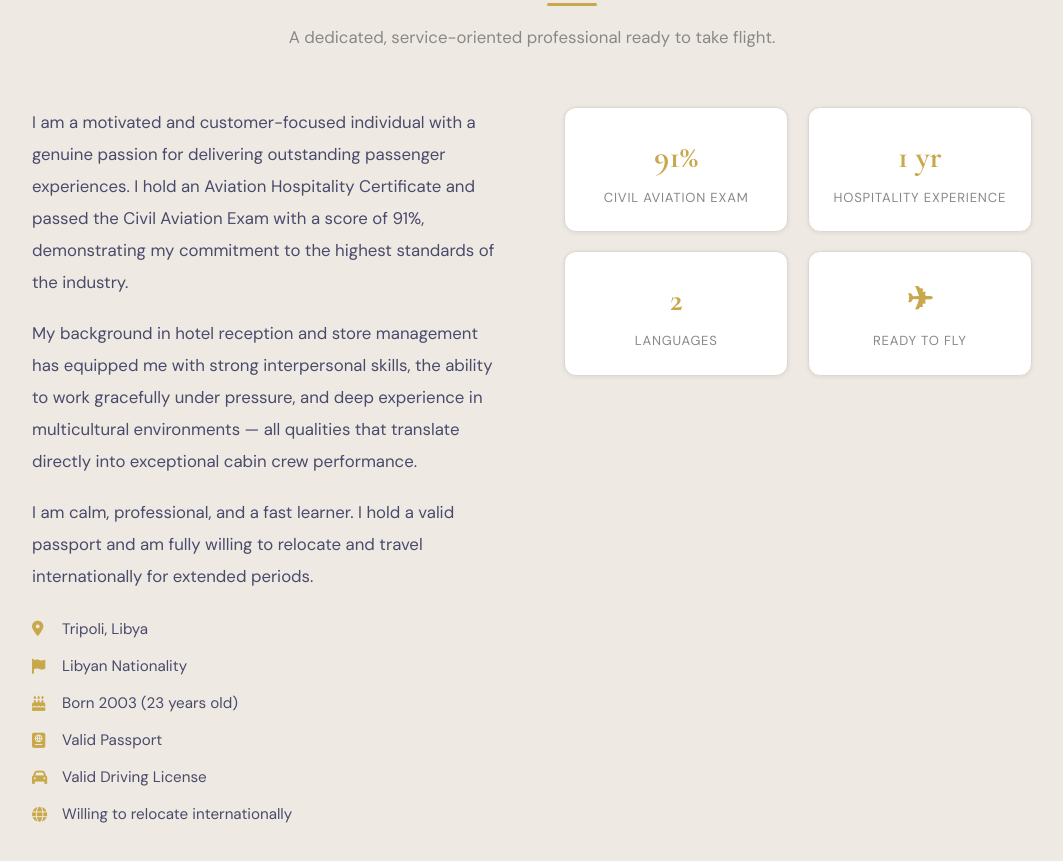
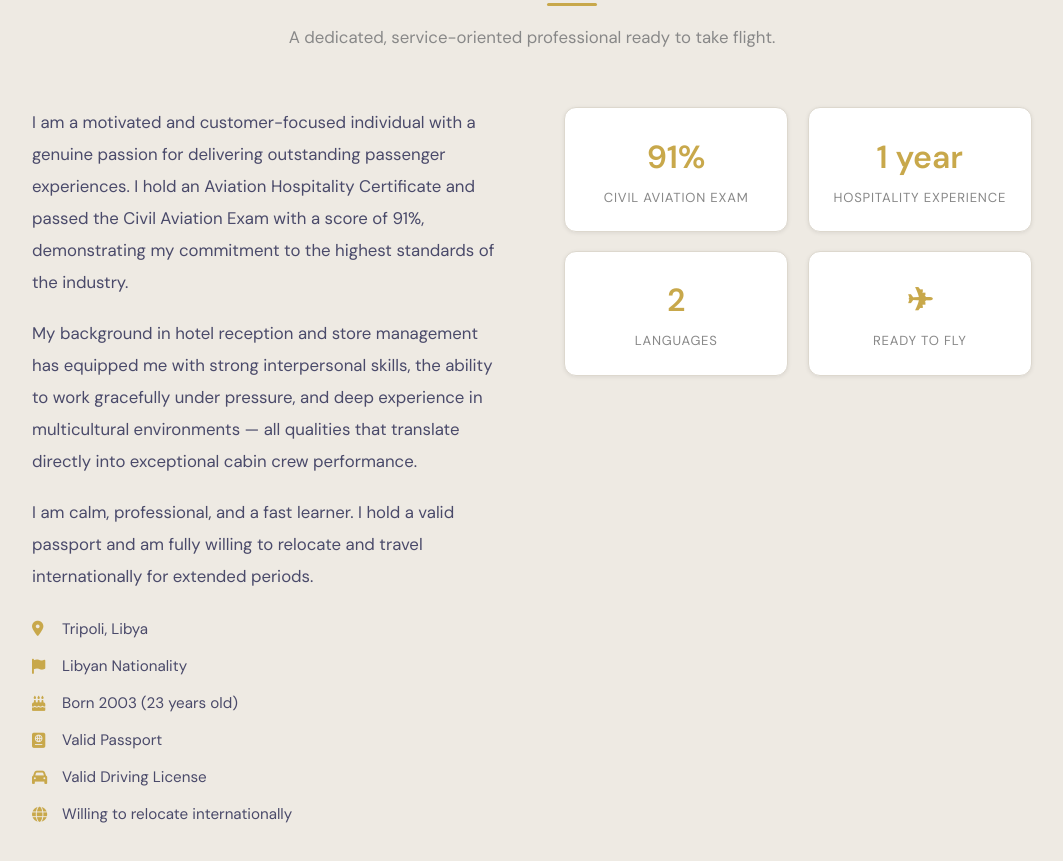
Before and after one commit to Mohammed-Tg/Al-Zetry-digital-business-card, a plain HTML site: page Index.html in a window 1280 px wide. Shown: the part 940-1801 px from the top of the page, without its empty margins (108-1171 px from the left). Drawn offline with nearby package versions, Linux system fonts and the light colour scheme.

Commit message:
fixing the number

```diff
--- a/Index.html
+++ b/Index.html
@@ -164,7 +164,7 @@ section { padding: var(--section-pad) 0; }
 .about-stats { display: grid; grid-template-columns: 1fr 1fr; gap: 1.2rem; }
 .stat-card { background: var(--bg-card); padding: 1.4rem 1.2rem; border-radius: 12px; border: 1px solid var(--border); text-align: center; box-shadow: var(--shadow-sm); transition: transform 0.2s, box-shadow 0.2s; }
 .stat-card:hover { transform: translateY(-4px); box-shadow: var(--shadow-md); }
-.stat-number { font-family: var(--font-heading); font-size: 2rem; font-weight: 700; color: var(--accent); }
+.stat-number { font-family: var(--font-body), sans-serif; font-size: 2rem; font-weight: 700; color: var(--accent); }
 .stat-label { font-size: 0.82rem; color: var(--text-muted); text-transform: uppercase; letter-spacing: 0.06em; margin-top: 0.2rem; }
 .info-list { margin-top: 1.5rem; display: flex; flex-direction: column; gap: 0.75rem; }
 .info-item { display: flex; align-items: center; gap: 0.75rem; font-size: 0.95rem; color: var(--text-sec); }
@@ -367,7 +367,7 @@ section { padding: var(--section-pad) 0; }
       </div>
       <div class="about-stats">
         <div class="stat-card"><div class="stat-number">91%</div><div class="stat-label" data-i18n="about.stat1">Civil Aviation Exam</div></div>
-        <div class="stat-card"><div class="stat-number">1 <span data-i18n="about.stat2.unit">yr</span></div><div class="stat-label" data-i18n="about.stat2.label">Hospitality Experience</div></div>
+        <div class="stat-card"><div class="stat-number">1 <span data-i18n="about.stat2.unit">year</span></div><div class="stat-label" data-i18n="about.stat2.label">Hospitality Experience</div></div>
         <div class="stat-card"><div class="stat-number">2</div><div class="stat-label" data-i18n="about.stat3">Languages</div></div>
         <div class="stat-card"><div class="stat-number">✈</div><div class="stat-label" data-i18n="about.stat4">Ready to Fly</div></div>
       </div>
@@ -386,7 +386,7 @@ section { padding: var(--section-pad) 0; }
       <div class="timeline-item fade-in">
         <div class="timeline-dot"></div>
         <div class="timeline-content">
-          <div class="timeline-date" data-i18n="exp.job1.date">1 Year · Recent</div>
+          <div class="timeline-date" data-i18n="exp.job1.date">1 year · Recent</div>
           <h3 class="timeline-title" data-i18n="exp.job1.title">Hotel Receptionist & Store Manager</h3>
           <div class="timeline-company" data-i18n="exp.job1.company">Hospitality & Retail Sector · Tripoli, Libya</div>
           <div class="timeline-description">
@@ -534,7 +534,7 @@ const T = {
     "about.p2":"My background in hotel reception and store management has equipped me with strong interpersonal skills, the ability to work gracefully under pressure, and deep experience in multicultural environments — all qualities that translate directly into exceptional cabin crew performance.",
     "about.p3":"I am calm, professional, and a fast learner. I hold a valid passport and am fully willing to relocate and travel internationally for extended periods.",
     "about.info.location":"Tripoli, Libya","about.info.nationality":"Libyan Nationality","about.info.dob":"Born 2003 (23 years old)","about.info.passport":"Valid Passport","about.info.license":"Valid Driving License","about.info.travel":"Willing to relocate internationally",
-    "about.stat1":"Civil Aviation Exam","about.stat2.unit":"yr","about.stat2.label":"Hospitality Experience","about.stat3":"Languages","about.stat4":"Ready to Fly",
+    "about.stat1":"Civil Aviation Exam","about.stat2.unit":"year","about.stat2.label":"Hospitality Experience","about.stat3":"Languages","about.stat4":"Ready to Fly",
     "exp.eyebrow":"Work History","exp.title":"Experience","exp.subtitle":"Building skills that translate directly into cabin crew excellence.",
     "exp.job1.date":"1 Year · Recent","exp.job1.title":"Hotel Receptionist & Store Manager","exp.job1.company":"Hospitality & Retail Sector · Tripoli, Libya",
     "exp.job1.t1":"Handled guest check-ins and provided exceptional customer service",
```
